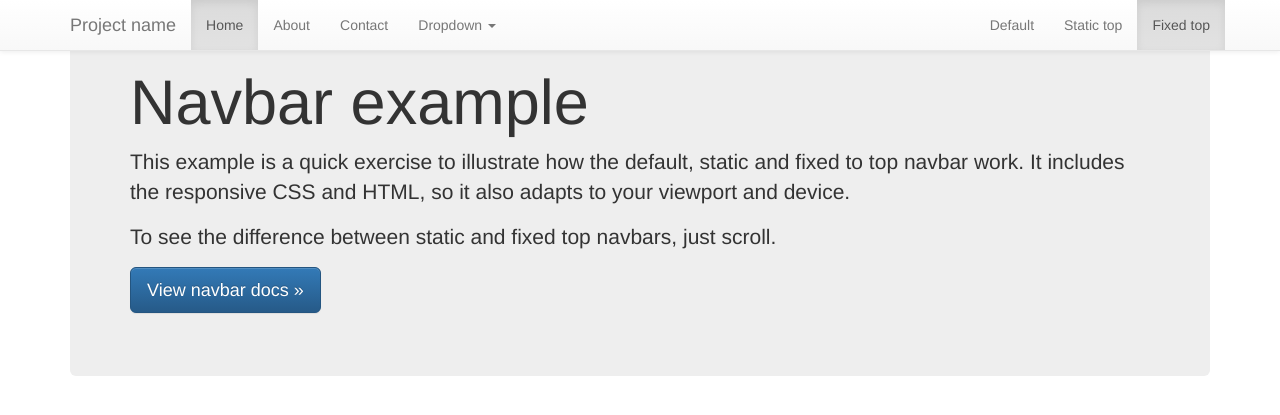
After one commit to alanpich/slender, a PHP site: template example/view/layout.twig in a window 1280 px wide. The commit adds this page. Shown: the top 415 px of the page. Run offline with PHP 8.4, Linux system fonts and the light colour scheme; the template is opened without the code that fills it, so the values that code supplies are empty; some libraries are stand-ins or nearby versions.

Commit message:
it works! it finally works!

```diff
--- a/example/config/slender.yml
+++ b/example/config/slender.yml
@@ -14,7 +14,7 @@ modulePaths:
 routes:
   home:
     route: /
-    controller: HomepageController
+    controller: Skeleton\HomepageController
     action: index
     methods:
       - GET
--- a/example/view/hello.twig
+++ /dev/null
@@ -1 +0,0 @@
-<h2>Hello World!</h2>
--- /dev/null
+++ b/example/view/layout.twig
@@ -0,0 +1,96 @@
+<!DOCTYPE html>
+<html lang="en">
+<head>
+    <meta charset="utf-8">
+    <meta http-equiv="X-UA-Compatible" content="IE=edge">
+    <meta name="viewport" content="width=device-width, initial-scale=1">
+    <meta name="description" content="">
+    <meta name="author" content="">
+    <link rel="shortcut icon" href="../../assets/ico/favicon.ico">
+
+    <title>Fixed Top Navbar Example for Bootstrap</title>
+
+    <!-- Latest compiled and minified CSS -->
+    <link rel="stylesheet" href="//netdna.bootstrapcdn.com/bootstrap/3.1.1/css/bootstrap.min.css">
+
+    <!-- Optional theme -->
+    <link rel="stylesheet" href="//netdna.bootstrapcdn.com/bootstrap/3.1.1/css/bootstrap-theme.min.css">
+
+
+    <!-- Custom styles for this template -->
+    <link href="navbar-fixed-top.css" rel="stylesheet">
+
+    <!-- Latest compiled and minified JavaScript -->
+    <script src="//netdna.bootstrapcdn.com/bootstrap/3.1.1/js/bootstrap.min.js"></script>
+
+
+    <!-- HTML5 shim and Respond.js IE8 support of HTML5 elements and media queries -->
+    <!--[if lt IE 9]>
+    <script src="https://oss.maxcdn.com/libs/html5shiv/3.7.0/html5shiv.js"></script>
+    <script src="https://oss.maxcdn.com/libs/respond.js/1.4.2/respond.min.js"></script>
+    <![endif]-->
+</head>
+
+<body>
+
+<!-- Fixed navbar -->
+<div class="navbar navbar-default navbar-fixed-top" role="navigation">
+    <div class="container">
+        <div class="navbar-header">
+            <button type="button" class="navbar-toggle" data-toggle="collapse" data-target=".navbar-collapse">
+                <span class="sr-only">Toggle navigation</span>
+                <span class="icon-bar"></span>
+                <span class="icon-bar"></span>
+                <span class="icon-bar"></span>
+            </button>
+            <a class="navbar-brand" href="#">Project name</a>
+        </div>
+        <div class="navbar-collapse collapse">
+            <ul class="nav navbar-nav">
+                <li class="active"><a href="#">Home</a></li>
+                <li><a href="#about">About</a></li>
+                <li><a href="#contact">Contact</a></li>
+                <li class="dropdown">
+                    <a href="#" class="dropdown-toggle" data-toggle="dropdown">Dropdown <b class="caret"></b></a>
+                    <ul class="dropdown-menu">
+                        <li><a href="#">Action</a></li>
+                        <li><a href="#">Another action</a></li>
+                        <li><a href="#">Something else here</a></li>
+                        <li class="divider"></li>
+                        <li class="dropdown-header">Nav header</li>
+                        <li><a href="#">Separated link</a></li>
+                        <li><a href="#">One more separated link</a></li>
+                    </ul>
+                </li>
+            </ul>
+            <ul class="nav navbar-nav navbar-right">
+                <li><a href="../navbar/">Default</a></li>
+                <li><a href="../navbar-static-top/">Static top</a></li>
+                <li class="active"><a href="./">Fixed top</a></li>
+            </ul>
+        </div><!--/.nav-collapse -->
+    </div>
+</div>
+
+<div class="container">
+
+    <!-- Main component for a primary marketing message or call to action -->
+    <div class="jumbotron">
+        <h1>Navbar example</h1>
+        <p>This example is a quick exercise to illustrate how the default, static and fixed to top navbar work. It includes the responsive CSS and HTML, so it also adapts to your viewport and device.</p>
+        <p>To see the difference between static and fixed top navbars, just scroll.</p>
+        <p>
+            <a class="btn btn-lg btn-primary" href="../../components/#navbar" role="button">View navbar docs &raquo;</a>
+        </p>
+    </div>
+
+</div> <!-- /container -->
+
+
+<!-- Bootstrap core JavaScript
+================================================== -->
+<!-- Placed at the end of the document so the pages load faster -->
+<script src="https://ajax.googleapis.com/ajax/libs/jquery/1.11.0/jquery.min.js"></script>
+<script src="../../dist/js/bootstrap.min.js"></script>
+</body>
+</html>
```
Also changed, not shown: core-modules/route-registrar/src/RouteRegistrar.php (+7 -2 lines), example/module/app/src/HomepageController.php (added, +14 -0 lines), src/Core/ModuleLoader/ModuleLoader.php (+5 -5 lines).
